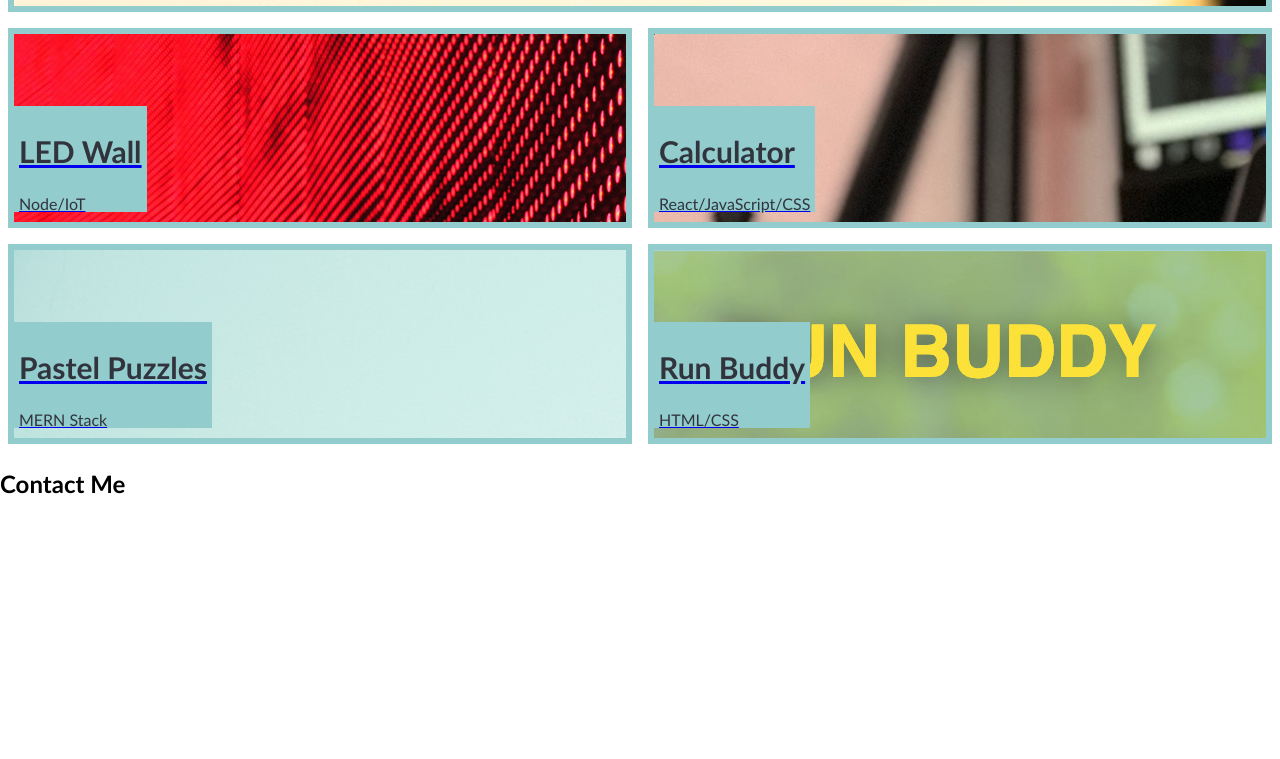
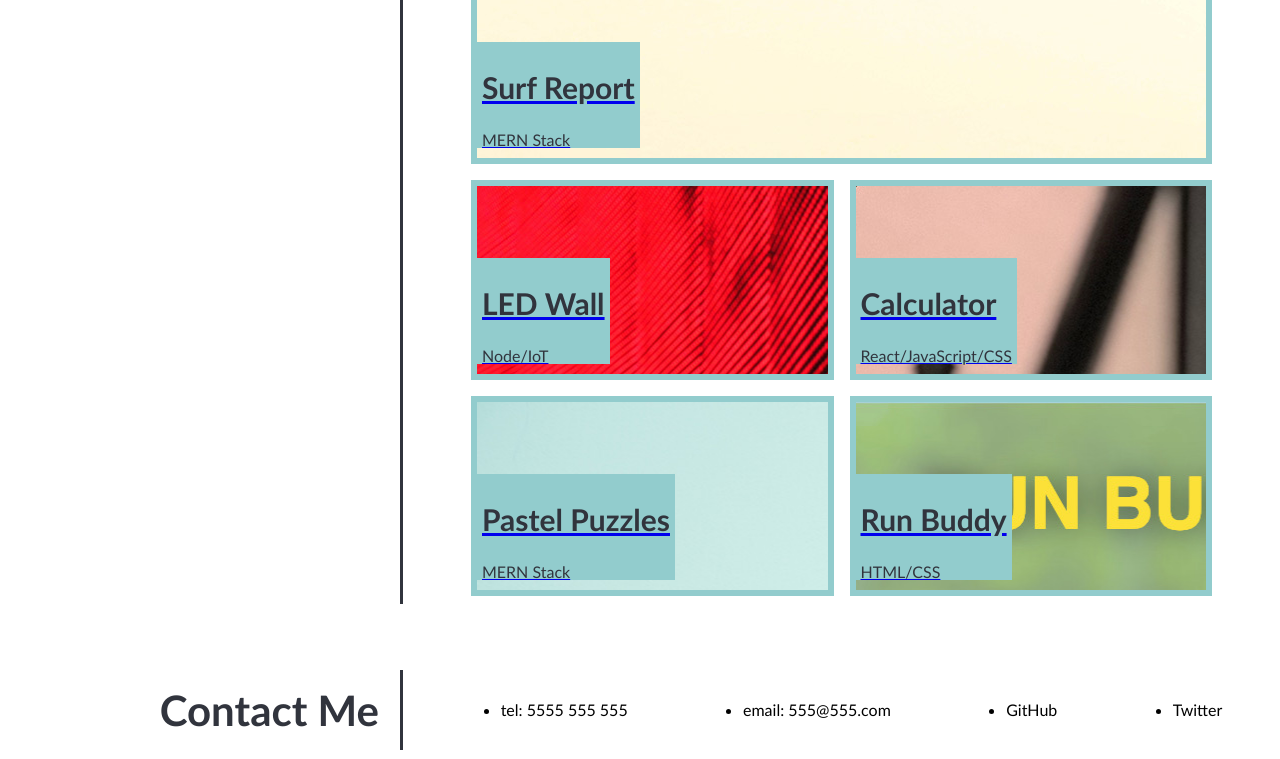
Before and after one commit to mrBimsy/Challange-2-Portfolio, a plain HTML site: page index.html in a window 1280 px wide. Shown: the part 684-1443 px from the top of the page. Before the commit the page ends 1200 px from the top, so only its background shows below. Drawn offline with Linux system fonts and the light colour scheme.

Commit message:
Completed page sketch

```diff
--- a/css/style.css
+++ b/css/style.css
@@ -34,7 +34,7 @@ body {
 
 .header h1 {
   font-size: 50px;
-  padding: 0px;
+  padding: 5px;
   padding-left: 70px;
   padding-right: 10px;
   background-color: #92cccd;
@@ -114,6 +114,9 @@ p {
 
 .hero-banner {
   background-image: url("../images/02-hero-bg.jpg");
+  background-repeat: no-repeat;
+  background-position: center;
+
 }
 /* FLEX */ /* ----------------------------------- */
 .flexcontainer {
@@ -150,7 +153,43 @@ p {
   font-size: 30px;
 }
 /* <!-- ------------------ --> */
+/* aside */
 
+.page-section {
+  display: grid;
+  grid-template-columns: 400px 1fr;
+  margin: 50px 0px;
+}
+.page-section article,
+.page-section .flexcontainer,
+.page-section .contact {
+  padding: 0px 70px;
+  border-left: 3px solid #31343d;
+}
+.page-section .flexcontainer {
+  padding: 0px 60px;
+}
+
+#about h2, #work h2, #contact h2 {
+  padding-right: 0.5em;
+  text-align: right;
+  font-size: 42px;
+  color: #31343d;
+}
+
+#contact ul {
+  display: flex;
+  flex-direction: row;
+  justify-content: space-around;
+  align-items: center;
+  border-left: 3px solid #31343d;
+}
+
+/* #aboutdescription {
+  border-left: 3px solid #31343d;
+  padding-left: 2em;
+  margin-right: 5em;
+} */
 /* media query */
 @media screen and (max-width: 768px) {
   .flex-item {
--- a/index.html
+++ b/index.html
@@ -11,7 +11,7 @@
   <body>
     <!-- main logo / nav --> <!-- ------------------ -->
     <div class="header">
-      <h1>Lernantino</h1>
+      <h1>mr Bimsy</h1>
       <div class="nav">
         <a href="#">About Me</a>
         <a href="#">Work</a>
@@ -23,18 +23,24 @@
     <!-- hero banner --> <!-- ------------------ -->
     <section class="hero-banner">
       <div>
-        <h2>Cool subtitle here!</h2>
+        <h2>Front-end junior developer</h2>
       </div>
     </section>
 
     <main class="page-wrapper">
       <!-- about me --> <!-- ------------------ -->
-      <section class="page-section" id="about">
+      <section class="page-section flex-item2" id="about">
         <h2>About Me</h2>
+          <article>
+            <p>Lorem ipsum dolor sit amet, consectetur adipiscing elit, sed do eiusmod tempor incididunt ut labore et dolore magna aliqua. Ut enim ad minim veniam, quis nostrud exercitation ullamco laboris nisi ut aliquip ex ea commodo consequat. Duis aute irure dolor in reprehenderit in voluptate velit esse cillum dolore eu fugiat nulla pariatur. Excepteur sint occaecat cupidatat non proident, sunt in culpa qui officia deserunt mollit anim id est laborum.
+              <br><br>
+              Sed ut perspiciatis unde omnis iste natus error sit voluptatem accusantium doloremque laudantium, totam rem aperiam, eaque ipsa quae ab illo inventore veritatis et quasi architecto beatae vitae dicta sunt explicabo. Nemo enim ipsam voluptatem quia voluptas sit aspernatur aut odit aut fugit, sed quia consequuntur magni dolores eos qui ratione voluptatem sequi nesciunt.
+            </p>
+          </article>
       </section>
 
       <!-- portfolio container --> <!-- ------------------ -->
-      <section class="page-section" id="work">
+      <section class="page-section flex-item2" id="work">
         <h2>Work</h2>
         <div class="flexcontainer">
           <!-- first card --> <!-- ------------------ -->
@@ -78,6 +84,12 @@
       <!-- contact --> <!-- ------------------ -->
       <section class="page-section contact" id="contact">
         <h2>Contact Me</h2>
+        <ul>
+          <li>tel: 5555 555 555</li>
+          <li>email: 555@555.com</li>
+          <li>GitHub</li>
+          <li>Twitter</li>
+        </ul>
       </section>
     </main>
   </body>
```
